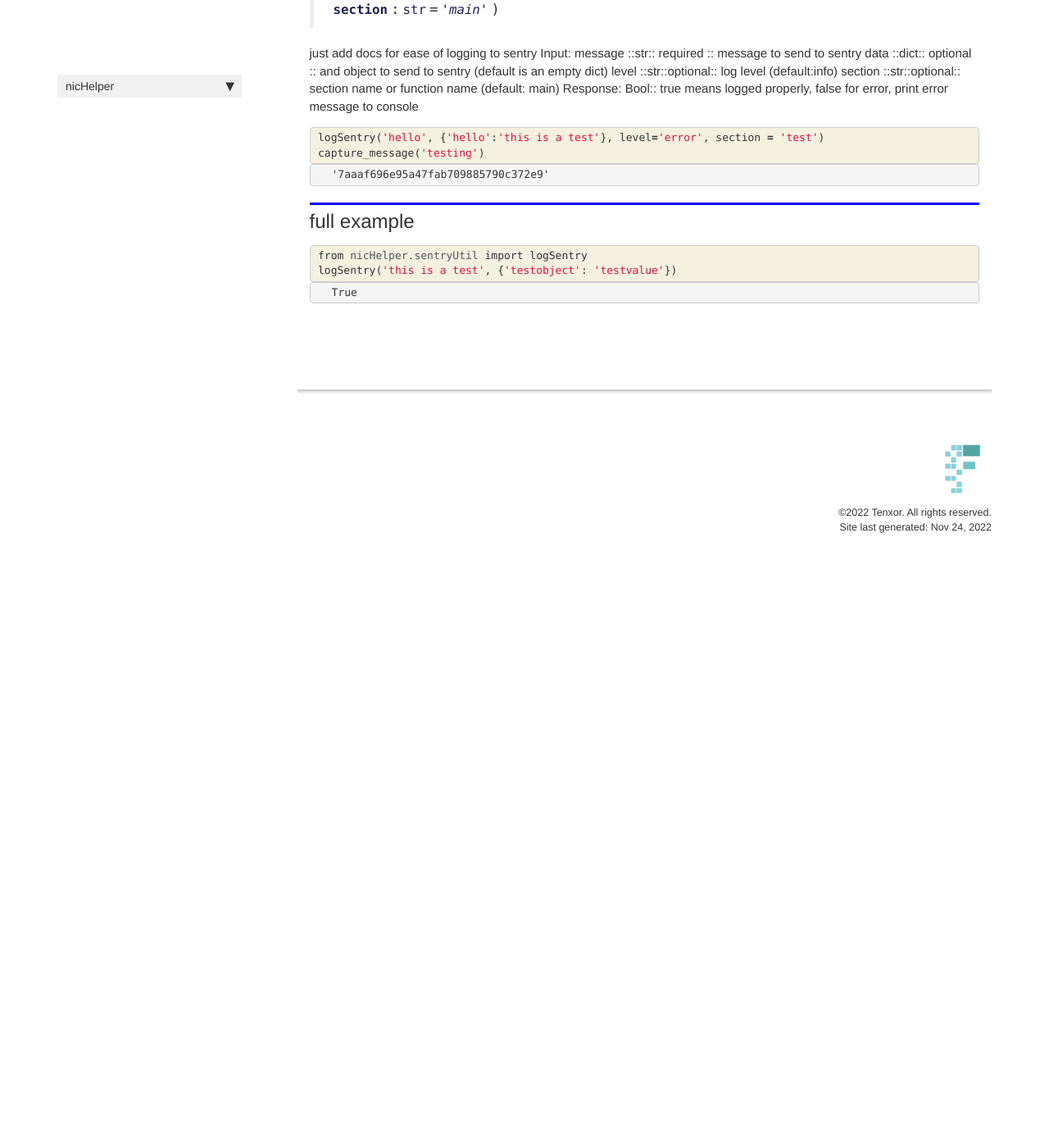
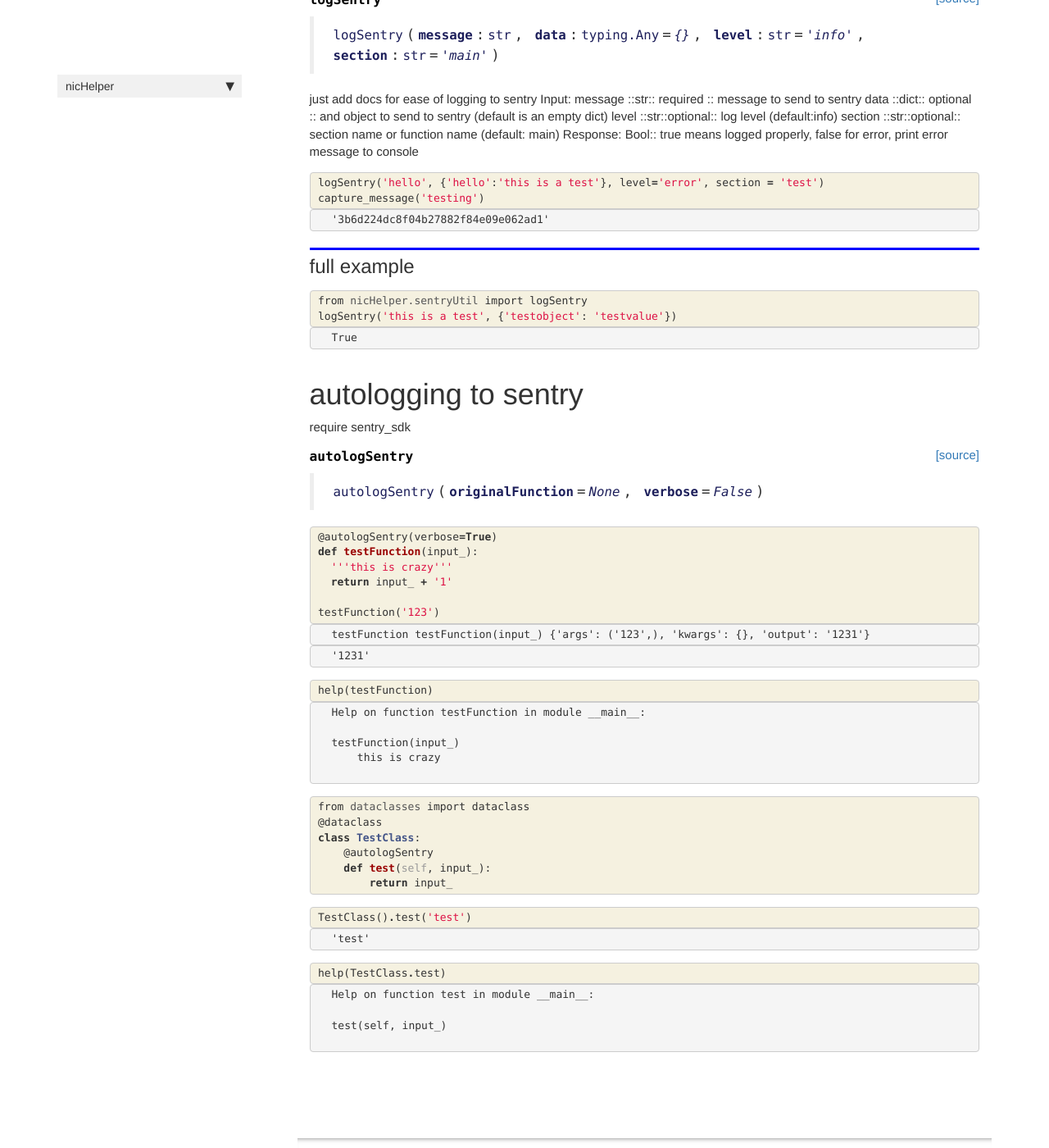
Before and after one commit to thanakijwanavit/nicHelper, a Jekyll site: the page built from docs/sentryUtil.html, in a window 1280 px wide and 1400 px high, scrolled down 317 px. Shown: the whole window at 82% size. Built offline with Jekyll 4.4.1, drawn with Linux system fonts in a browser that asks for light colours; nearby versions of some CDN libraries; comment, search, counter and statistics services are not loaded; before the commit the page ends 1020 px from its top, so only the background shows below that.

Commit message:
push version 110

```diff
--- a/docs/sentryUtil.html
+++ b/docs/sentryUtil.html
@@ -46,8 +46,11 @@ nb_path: "nbs/sentryUtil.ipynb"
 <div class="output_area">
 
 
+
 <div class="output_markdown rendered_html output_subarea ">
-<h4 id="logSentry" class="doc_header"><code>logSentry</code><a href="https://github.com/thanakijwanavit/nicHelper/tree/master/nicHelper/sentryUtil.py#L12" class="source_link" style="float:right">[source]</a></h4><blockquote><p><code>logSentry</code>(<strong><code>message</code></strong>:<code>str</code>, <strong><code>data</code></strong>:<code>Any</code>=<em><code>{}</code></em>, <strong><code>level</code></strong>:<code>str</code>=<em><code>'info'</code></em>, <strong><code>section</code></strong>:<code>str</code>=<em><code>'main'</code></em>)</p>
+<h4 id="logSentry" class="doc_header"><code>logSentry</code><a href="https://github.com/thanakijwanavit/nicHelper/tree/master/nicHelper/sentryUtil.py#L14" class="source_link" style="float:right">[source]</a></h4>
+<blockquote>
+<p><code>logSentry</code>(<strong><code>message</code></strong>:<code>str</code>, <strong><code>data</code></strong>:<code>typing.Any</code>=<em><code>{}</code></em>, <strong><code>level</code></strong>:<code>str</code>=<em><code>'info'</code></em>, <strong><code>section</code></strong>:<code>str</code>=<em><code>'main'</code></em>)</p>
 </blockquote>
 <p>just add docs for ease of logging to sentry
 Input:
@@ -82,8 +85,8 @@ Response:
 
 <div class="inner_cell">
     <div class="input_area">
-<div class=" highlight hl-ipython3"><pre><span></span><span class="n">logSentry</span><span class="p">(</span><span class="s1">&#39;hello&#39;</span><span class="p">,</span> <span class="p">{</span><span class="s1">&#39;hello&#39;</span><span class="p">:</span><span class="s1">&#39;this is a test&#39;</span><span class="p">},</span> <span class="n">level</span><span class="o">=</span><span class="s1">&#39;error&#39;</span><span class="p">,</span> <span class="n">section</span> <span class="o">=</span> <span class="s1">&#39;test&#39;</span><span class="p">)</span>
-<span class="n">capture_message</span><span class="p">(</span><span class="s1">&#39;testing&#39;</span><span class="p">)</span>
+<div class=" highlight hl-ipython3"><pre><span></span><span class="n">logSentry</span><span class="p">(</span><span class="s1">'hello'</span><span class="p">,</span> <span class="p">{</span><span class="s1">'hello'</span><span class="p">:</span><span class="s1">'this is a test'</span><span class="p">},</span> <span class="n">level</span><span class="o">=</span><span class="s1">'error'</span><span class="p">,</span> <span class="n">section</span> <span class="o">=</span> <span class="s1">'test'</span><span class="p">)</span>
+<span class="n">capture_message</span><span class="p">(</span><span class="s1">'testing'</span><span class="p">)</span>
 </pre></div>
 
     </div>
@@ -98,7 +101,7 @@ Response:
 
 
 <div class="output_text output_subarea output_execute_result">
-<pre>&#39;7aaaf696e95a47fab709885790c372e9&#39;</pre>
+<pre>&#39;3b6d224dc8f04b27882f84e09e062ad1&#39;</pre>
 </div>
 
 </div>
@@ -123,7 +126,7 @@ Response:
 <div class="inner_cell">
     <div class="input_area">
 <div class=" highlight hl-ipython3"><pre><span></span><span class="kn">from</span> <span class="nn">nicHelper.sentryUtil</span> <span class="kn">import</span> <span class="n">logSentry</span>
-<span class="n">logSentry</span><span class="p">(</span><span class="s1">&#39;this is a test&#39;</span><span class="p">,</span> <span class="p">{</span><span class="s1">&#39;testobject&#39;</span><span class="p">:</span> <span class="s1">&#39;testvalue&#39;</span><span class="p">})</span>
+<span class="n">logSentry</span><span class="p">(</span><span class="s1">'this is a test'</span><span class="p">,</span> <span class="p">{</span><span class="s1">'testobject'</span><span class="p">:</span> <span class="s1">'testvalue'</span><span class="p">})</span>
 </pre></div>
 
     </div>
@@ -149,4 +152,215 @@ Response:
 </div>
     {% endraw %}
 
+<div class="cell border-box-sizing text_cell rendered"><div class="inner_cell">
+<div class="text_cell_render border-box-sizing rendered_html">
+<h1 id="autologging-to-sentry">autologging to sentry<a class="anchor-link" href="#autologging-to-sentry"> </a></h1><p>require sentry_sdk</p>
+
 </div>
+</div>
+</div>
+    {% raw %}
+
+<div class="cell border-box-sizing code_cell rendered">
+
+<div class="output_wrapper">
+<div class="output">
+
+<div class="output_area">
+
+
+
+<div class="output_markdown rendered_html output_subarea ">
+<h4 id="autologSentry" class="doc_header"><code>autologSentry</code><a href="https://github.com/thanakijwanavit/nicHelper/tree/master/nicHelper/sentryUtil.py#L39" class="source_link" style="float:right">[source]</a></h4>
+<blockquote>
+<p><code>autologSentry</code>(<strong><code>originalFunction</code></strong>=<em><code>None</code></em>, <strong><code>verbose</code></strong>=<em><code>False</code></em>)</p>
+</blockquote>
+
+</div>
+
+</div>
+
+</div>
+</div>
+
+</div>
+    {% endraw %}
+
+    {% raw %}
+
+<div class="cell border-box-sizing code_cell rendered">
+
+</div>
+    {% endraw %}
+
+    {% raw %}
+
+<div class="cell border-box-sizing code_cell rendered">
+<div class="input">
+
+<div class="inner_cell">
+    <div class="input_area">
+<div class=" highlight hl-ipython3"><pre><span></span><span class="nd">@autologSentry</span><span class="p">(</span><span class="n">verbose</span><span class="o">=</span><span class="kc">True</span><span class="p">)</span>
+<span class="k">def</span> <span class="nf">testFunction</span><span class="p">(</span><span class="n">input_</span><span class="p">):</span>
+  <span class="sd">'''this is crazy'''</span>
+  <span class="k">return</span> <span class="n">input_</span> <span class="o">+</span> <span class="s1">'1'</span>
+
+<span class="n">testFunction</span><span class="p">(</span><span class="s1">'123'</span><span class="p">)</span>
+</pre></div>
+
+    </div>
+</div>
+</div>
+
+<div class="output_wrapper">
+<div class="output">
+
+<div class="output_area">
+
+<div class="output_subarea output_stream output_stdout output_text">
+<pre>testFunction testFunction(input_) {&#39;args&#39;: (&#39;123&#39;,), &#39;kwargs&#39;: {}, &#39;output&#39;: &#39;1231&#39;}
+</pre>
+</div>
+</div>
+
+<div class="output_area">
+
+
+
+<div class="output_text output_subarea output_execute_result">
+<pre>&#39;1231&#39;</pre>
+</div>
+
+</div>
+
+</div>
+</div>
+
+</div>
+    {% endraw %}
+
+    {% raw %}
+
+<div class="cell border-box-sizing code_cell rendered">
+<div class="input">
+
+<div class="inner_cell">
+    <div class="input_area">
+<div class=" highlight hl-ipython3"><pre><span></span><span class="n">help</span><span class="p">(</span><span class="n">testFunction</span><span class="p">)</span>
+</pre></div>
+
+    </div>
+</div>
+</div>
+
+<div class="output_wrapper">
+<div class="output">
+
+<div class="output_area">
+
+<div class="output_subarea output_stream output_stdout output_text">
+<pre>Help on function testFunction in module __main__:
+
+testFunction(input_)
+    this is crazy
+
+</pre>
+</div>
+</div>
+
+</div>
+</div>
+
+</div>
+    {% endraw %}
+
+    {% raw %}
+
+<div class="cell border-box-sizing code_cell rendered">
+<div class="input">
+
+<div class="inner_cell">
+    <div class="input_area">
+<div class=" highlight hl-ipython3"><pre><span></span><span class="kn">from</span> <span class="nn">dataclasses</span> <span class="kn">import</span> <span class="n">dataclass</span>
+<span class="nd">@dataclass</span>
+<span class="k">class</span> <span class="nc">TestClass</span><span class="p">:</span>
+    <span class="nd">@autologSentry</span>
+    <span class="k">def</span> <span class="nf">test</span><span class="p">(</span><span class="bp">self</span><span class="p">,</span> <span class="n">input_</span><span class="p">):</span>
+        <span class="k">return</span> <span class="n">input_</span>
+</pre></div>
+
+    </div>
+</div>
+</div>
+
+</div>
+    {% endraw %}
+
+    {% raw %}
+
+<div class="cell border-box-sizing code_cell rendered">
+<div class="input">
+
+<div class="inner_cell">
+    <div class="input_area">
+<div class=" highlight hl-ipython3"><pre><span></span><span class="n">TestClass</span><span class="p">()</span><span class="o">.</span><span class="n">test</span><span class="p">(</span><span class="s1">'test'</span><span class="p">)</span>
+</pre></div>
+
+    </div>
+</div>
+</div>
+
+<div class="output_wrapper">
+<div class="output">
+
+<div class="output_area">
+
+
+
+<div class="output_text output_subarea output_execute_result">
+<pre>&#39;test&#39;</pre>
+</div>
+
+</div>
+
+</div>
+</div>
+
+</div>
+    {% endraw %}
+
+    {% raw %}
+
+<div class="cell border-box-sizing code_cell rendered">
+<div class="input">
+
+<div class="inner_cell">
+    <div class="input_area">
+<div class=" highlight hl-ipython3"><pre><span></span><span class="n">help</span><span class="p">(</span><span class="n">TestClass</span><span class="o">.</span><span class="n">test</span><span class="p">)</span>
+</pre></div>
+
+    </div>
+</div>
+</div>
+
+<div class="output_wrapper">
+<div class="output">
+
+<div class="output_area">
+
+<div class="output_subarea output_stream output_stdout output_text">
+<pre>Help on function test in module __main__:
+
+test(self, input_)
+
+</pre>
+</div>
+</div>
+
+</div>
+</div>
+
+</div>
+    {% endraw %}
+
+</div>
--- a/nicHelper/__init__.py
+++ b/nicHelper/__init__.py
@@ -1 +1 @@
-__version__ = "0.0.107"
+__version__ = "0.0.110"
--- a/nicHelper/_nbdev.py
+++ b/nicHelper/_nbdev.py
@@ -80,6 +80,7 @@ index = {"imageFromS3": "Images.ipynb",
          "typeMapJsonSchema": "schema.ipynb",
          "getSecret": "secrets.ipynb",
          "logSentry": "sentryUtil.ipynb",
+         "autologSentry": "sentryUtil.ipynb",
          "shorten": "shortenLInk.ipynb",
          "url": "shortenLInk.ipynb",
          "urlDecode": "string.ipynb",
```
Also changed, not shown: 2 other files.
